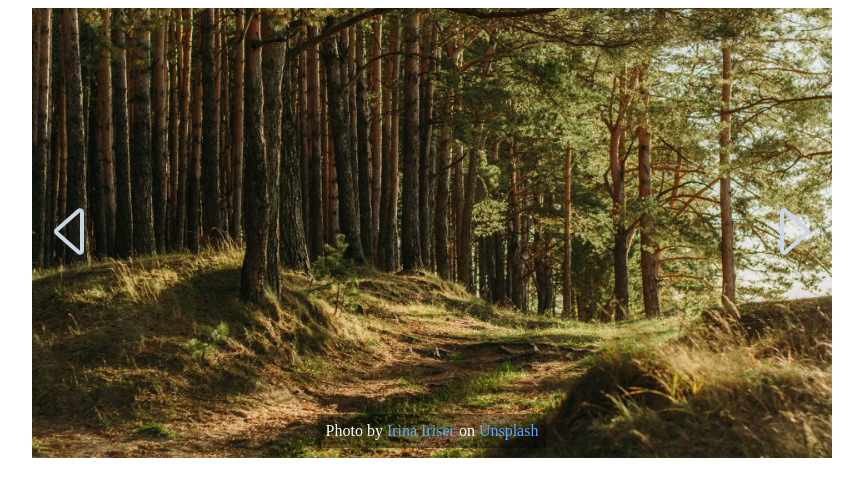
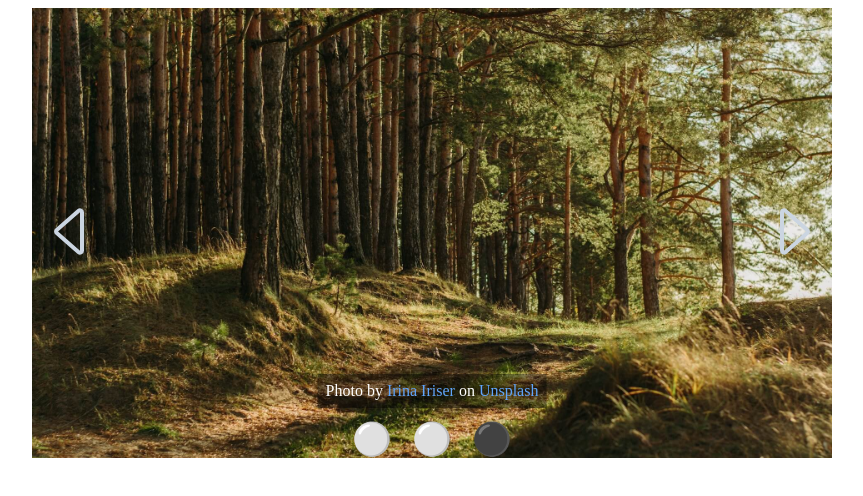
Before and after one commit to MERatio/carousel, a plain HTML site: page index.html in a window 1280 px wide. Both pictures are taken after a click on the button "Previous". Shown: the whole page, without its empty margins (208-1071 px from the left). Drawn offline with Linux system fonts and the light colour scheme.

Commit message:
Add indicators, and fix JS
Fix: so the functions will only operate on its own carousel.

```diff
--- a/index.html
+++ b/index.html
@@ -86,6 +86,32 @@
           </svg>
           <span class="visually-hidden">Next</span>
         </button>
+        <div class="carousel-indicators">
+          <button
+            type="button"
+            class="carouselIndicator carousel-indicator active"
+            data-target="#natureCarousel"
+            data-move-to="0"
+          >
+            &#9898;
+          </button>
+          <button
+            type="button"
+            class="carouselIndicator carousel-indicator"
+            data-target="#natureCarousel"
+            data-move-to="1"
+          >
+            &#9898;
+          </button>
+          <button
+            type="button"
+            class="carouselIndicator carousel-indicator"
+            data-target="#natureCarousel"
+            data-move-to="2"
+          >
+            &#9898;
+          </button>
+        </div>
       </div>
     </div>
   </body>
--- a/index.js
+++ b/index.js
@@ -1,10 +1,27 @@
 "use strict";
 
 const carouselControls = document.querySelectorAll(".carouselControl");
-const carouselItems = document.querySelectorAll(".carouselItem");
+const carouselIndicators = document.querySelectorAll(".carouselIndicator");
+
+function deactivateActivateCarouselIndicator(carousel) {
+  const activeCarouselIndicator = carousel.querySelector(
+    ".carouselIndicator.active",
+  );
+  activeCarouselIndicator.classList.remove("active");
+  activeCarouselIndicator.innerHTML = "&#9898;";
+}
+
+function activateCarouselIndicator(carousel, index) {
+  const newActiveCarouselIndicator = carousel.querySelector(
+    `.carouselIndicator[data-move-to="${index}"]`,
+  );
+  newActiveCarouselIndicator.classList.add("active");
+  newActiveCarouselIndicator.innerHTML = "&#9899;";
+}
 
 function handleCarouselControlClick(e) {
   const carousel = document.querySelector(e.target.dataset.target);
+  const carouselItems = carousel.querySelectorAll(".carouselItem");
   const indexPad = e.target.classList.contains("carouselControlPrev") ? -1 : 1;
   const activeCarouselItem = carousel.querySelector(".carouselItem.active");
   const activeCarouselItemIndex = [...carouselItems].indexOf(
@@ -20,8 +37,26 @@ function handleCarouselControlClick(e) {
   const newActiveCarouselItem = carouselItems[newActiveCarouselItemIndex];
   activeCarouselItem.classList.remove("active");
   newActiveCarouselItem.classList.add("active");
+  deactivateActivateCarouselIndicator(carousel);
+  activateCarouselIndicator(carousel, newActiveCarouselItemIndex);
+}
+
+function handleCarouselIndicatorClick(e) {
+  const carousel = document.querySelector(e.target.dataset.target);
+  const carouselItems = carousel.querySelectorAll(".carouselItem");
+  const newActiveCarouselItemIndex = e.target.dataset.moveTo;
+  const activeCarouselItem = carousel.querySelector(".carouselItem.active");
+  const newActiveCarouselItem = carouselItems[newActiveCarouselItemIndex];
+  activeCarouselItem.classList.remove("active");
+  newActiveCarouselItem.classList.add("active");
+  deactivateActivateCarouselIndicator(carousel);
+  activateCarouselIndicator(carousel, newActiveCarouselItemIndex);
 }
 
 for (const carouselControl of carouselControls) {
   carouselControl.addEventListener("click", handleCarouselControlClick);
 }
+
+for (const carouselIndicator of carouselIndicators) {
+  carouselIndicator.addEventListener("click", handleCarouselIndicatorClick);
+}
--- a/style.css
+++ b/style.css
@@ -1,3 +1,7 @@
+:root {
+  --gray: #cbd5e1;
+}
+
 html {
   box-sizing: border-box;
 }
@@ -61,7 +65,7 @@ body {
   padding: 8px;
   background-color: rgb(0, 0, 0, 0.4);
   position: absolute;
-  bottom: 10px;
+  bottom: 50px;
   left: 50%;
   transform: translateX(-50%);
   margin: 0;
@@ -81,7 +85,7 @@ body {
   padding: 0;
   background-color: transparent;
   border: none;
-  fill: #cbd5e1;
+  fill: var(--gray);
   position: absolute;
   top: 50%;
   transform: translateY(-50%);
@@ -105,3 +109,21 @@ body {
 .carousel-control-next {
   right: 8px;
 }
+
+.carousel-indicators {
+  display: flex;
+  gap: 20px;
+  position: absolute;
+  bottom: 0;
+  left: 50%;
+  transform: translateX(-50%);
+}
+
+.carousel-indicator {
+  font-size: 2rem;
+  color: var(--gray);
+  padding: 0;
+  background-color: transparent;
+  border: none;
+  cursor: pointer;
+}
```
